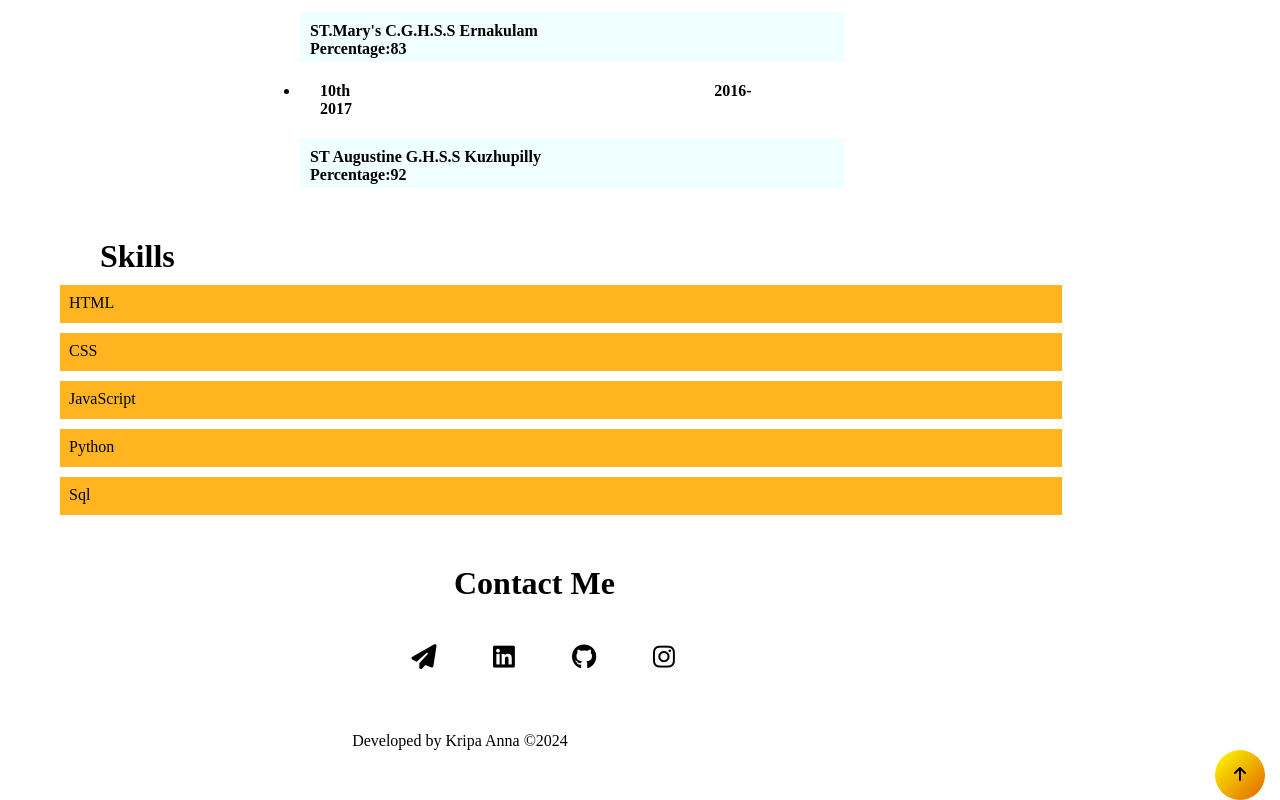
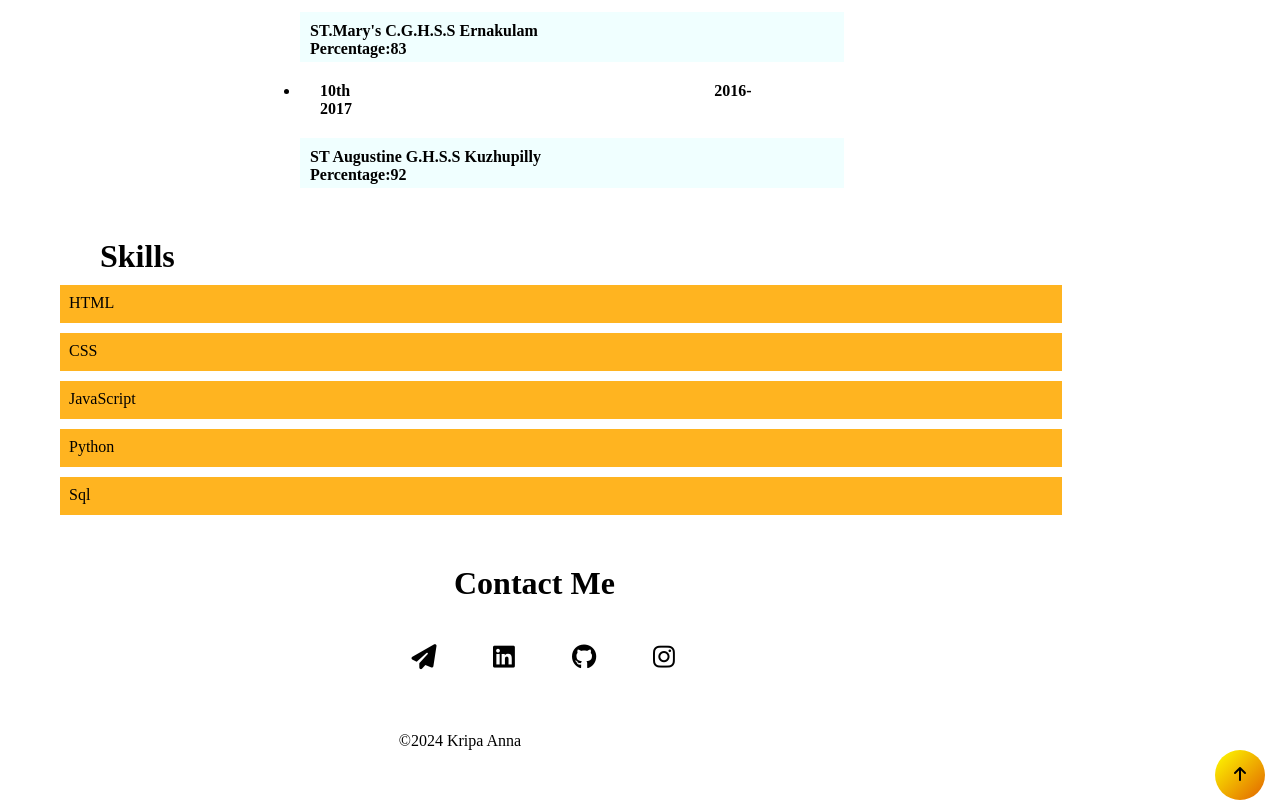
Before and after one commit to kripaanna/Personal-Portfolio, a plain HTML site: page index.html in a window 1280 px wide. Shown: the part 1148-1948 px from the top of the page. Drawn offline with Linux system fonts and the light colour scheme; a script that the page names is missing.

Commit message:
Update index.html

```diff
--- a/index.html
+++ b/index.html
@@ -106,7 +106,7 @@
        </section>
 
 <footer>
-    <p>Developed by Kripa Anna ©2024</p>
+    <p> ©2024 Kripa Anna </p>
     <div class="last">
 
         <a href="#container"><i class="fa-solid fa-arrow-up"></i></a>
```
